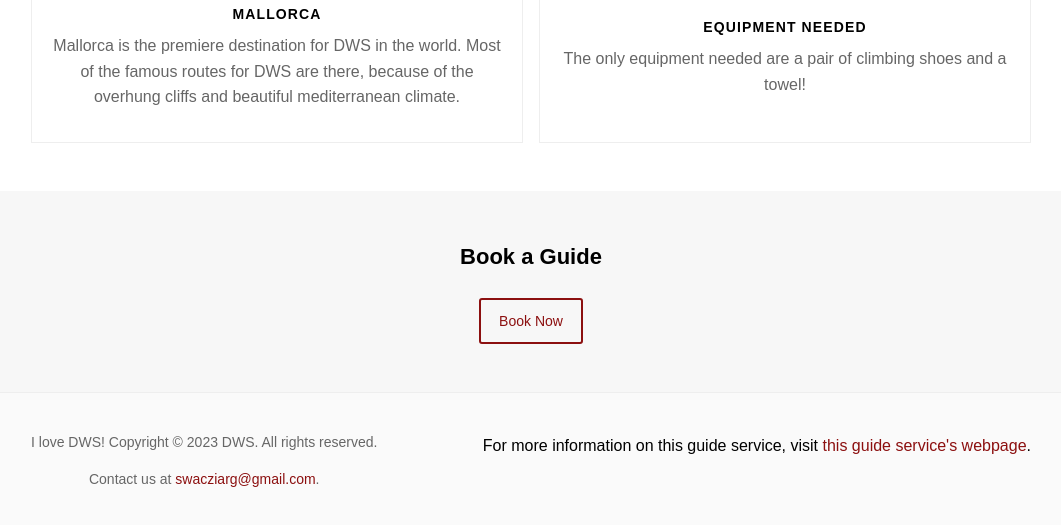
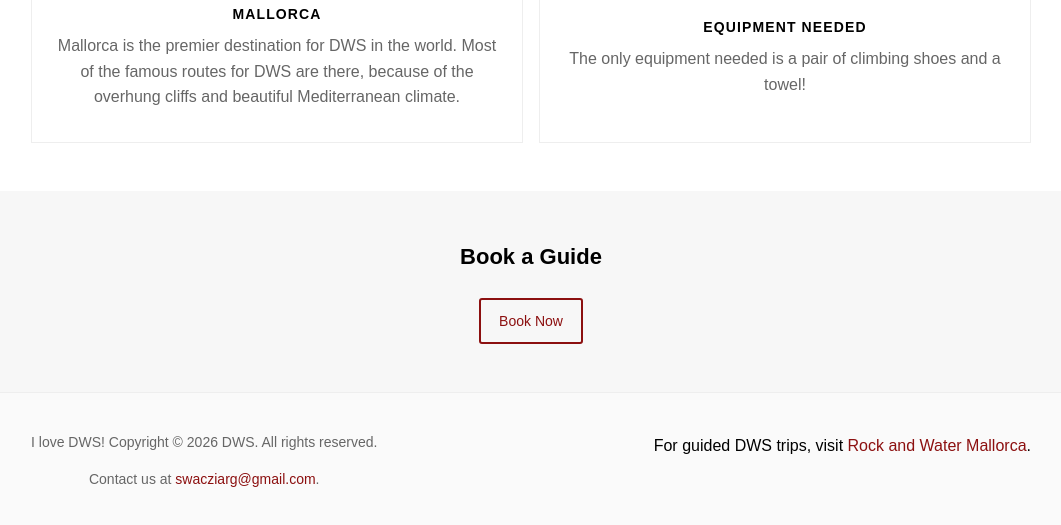
Before and after one commit to swacziarg/DWS-website-list351, a plain HTML site: page index.html in a window 1280 px wide. Shown: the part 1837-2362 px from the top of the page, without its empty margins (109-1170 px from the left). Drawn offline with Linux system fonts and the light colour scheme.

Commit message:
polished indentation and fixed grammar mistakes

```diff
--- a/index.html
+++ b/index.html
@@ -54,7 +54,7 @@
             <section class="container featured">
                 <h2 class="section-title">Chris Sharma's First Ascent of Es Pontás</h2>
                 <iframe width="1192" height="670" src="https://www.youtube.com/embed/cM8gO4IDN_s" title="Chris Sharma&#39;s First Ascent of Es Pontás, Mallorca" style="border: 0; width: 100%; height: auto; aspect-ratio: 1192 / 670;" allow="accelerometer; autoplay; clipboard-write; encrypted-media; gyroscope; picture-in-picture; web-share" referrerpolicy="strict-origin-when-cross-origin" allowfullscreen></iframe>
-                    <p class="section-lede">Chris Sharma is a pioneer of deep water soloing. With this video of his ascent of “Es Pontas” in Mallorca, he brought DWS to the climbing community. By showcasing the beautiful rock and environment of the climb, Chris was able to bring DWS to a new generation of climbers.</p>
+                <p class="section-lede">Chris Sharma is a pioneer of deep water soloing. With this video of his ascent of “Es Pontás” in Mallorca, he brought DWS to the climbing community. By showcasing the beautiful rock and environment of the climb, Chris was able to bring DWS to a new generation of climbers.</p>
             </section>
             <section class="secondary-content container secondary">
                 <h2 class="section-title">Plan Your Climb</h2>
@@ -63,14 +63,14 @@
                         <div class="card-image img-a" role="img" aria-label="Rocky coastal cliffs above blue sea"></div>
                         <div class="card-text">
                             <h3>Mallorca</h3>
-                        <p>Mallorca is the premiere destination for DWS in the world. Most of the famous routes for DWS are there, because of the overhung cliffs and beautiful mediterranean climate.</p>
+                            <p>Mallorca is the premier destination for DWS in the world. Most of the famous routes for DWS are there, because of the overhung cliffs and beautiful Mediterranean climate.</p>
                         </div>
                     </div>
                     <div class="secondary-block card">
                         <div class="card-image img-b" role="img" aria-label="Climber fastening black and blue climbing shoes"></div>
                         <div class="card-text">
                             <h3>Equipment Needed</h3>
-                        <p>The only equipment needed are a pair of climbing shoes and a towel!</p>
+                            <p>The only equipment needed is a pair of climbing shoes and a towel!</p>
                         </div>
                     </div>
                 </div>
@@ -85,12 +85,12 @@
         <footer class="site-footer">
             <div class="container footer-inner">
                 <div class="footer-left">
-                <p>I love DWS! Copyright &copy; 2023 DWS. All rights reserved.</p>
+                    <p>I love DWS! Copyright &copy; 2026 DWS. All rights reserved.</p>
                     <p>Contact us at <a href="mailto:swacziarg@gmail.com">swacziarg@gmail.com</a>.</p>
                 </div>
                 <div class="footer-cols">
                     <div class="footer-col">
-                <p>For more information on this guide service, visit <a href="https://rockandwatermallorca.com/en/activity/8/dws--deep-water-soloing-">this guide service's webpage</a>.</p>
+                        <p>For guided DWS trips, visit <a href="https://rockandwatermallorca.com/en/activity/8/dws--deep-water-soloing-">Rock and Water Mallorca</a>.</p>
                     </div>
                 </div>
             </div>
```
Lines whose indentation alone changed are shown as unchanged.
